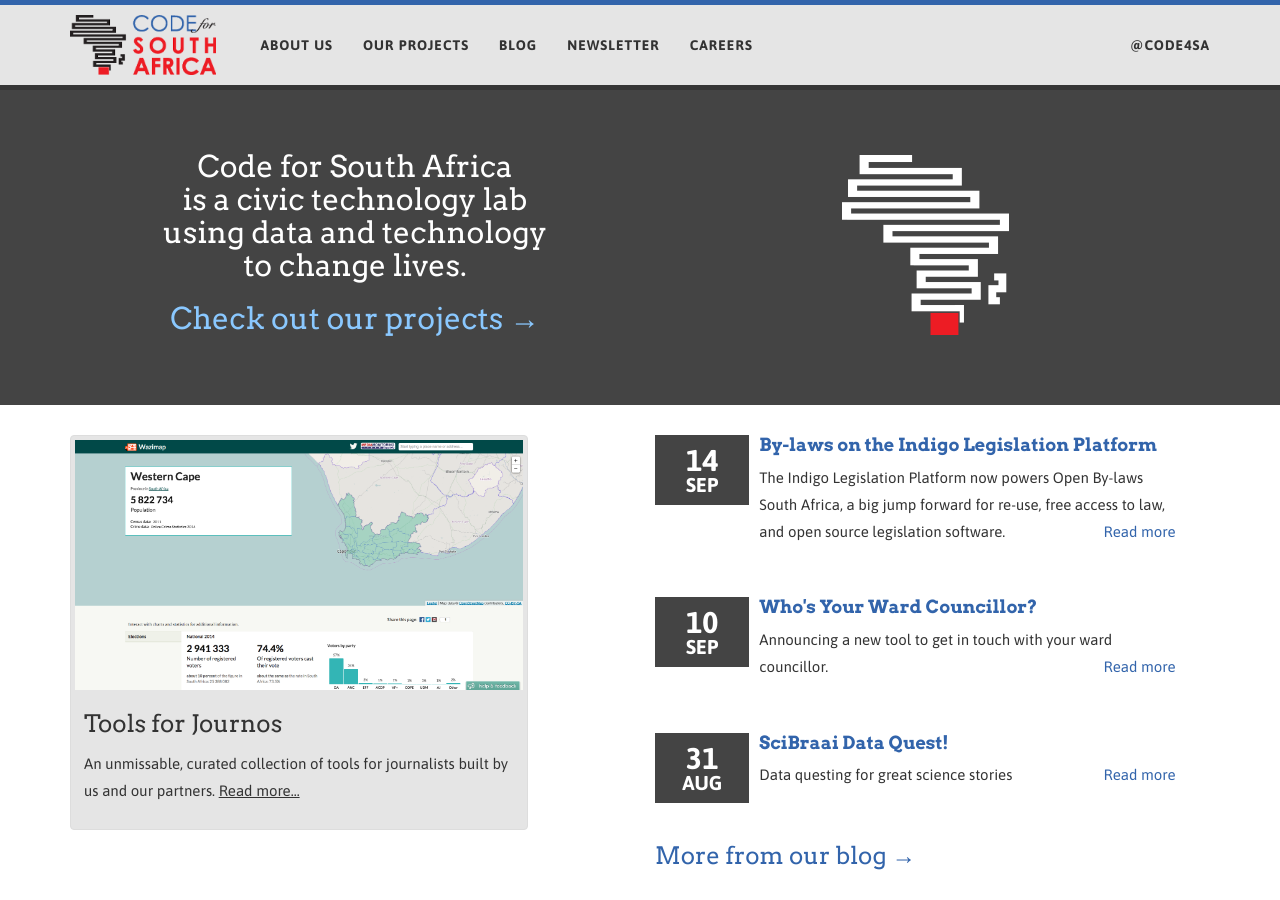
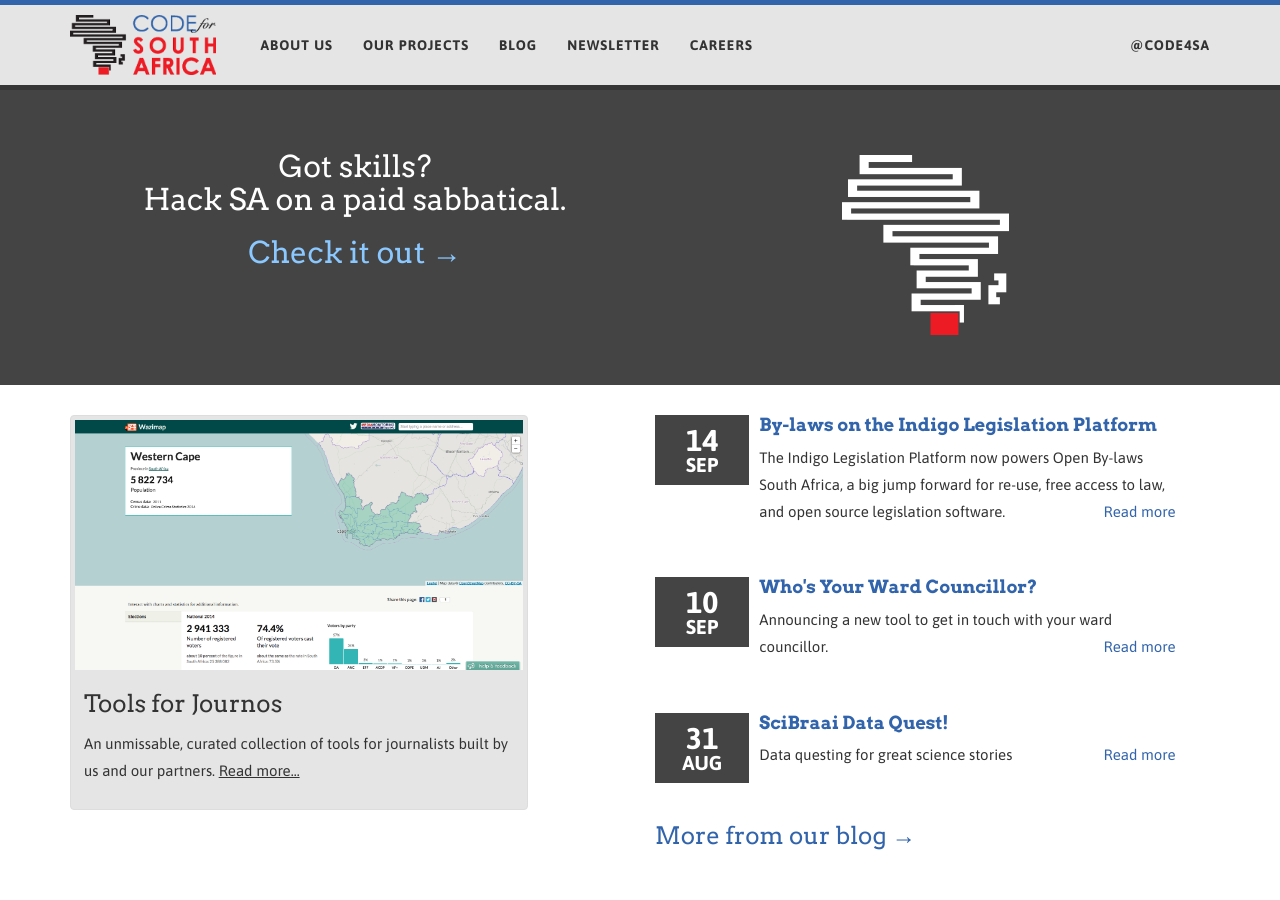
Before and after one commit to Code4SA/old-code4sa.github.io, a Jekyll site: the page built from index.html, in a window 1280 px wide and 900 px high. Built offline with Jekyll 4.4.1, drawn with Linux system fonts in a browser that asks for light colours; Markdown is read by kramdown in place of the engine named in the settings.

Commit message:
Change call to action

```diff
--- a/index.html
+++ b/index.html
@@ -7,11 +7,8 @@
 
   <div class="container">
     <div class="col-sm-6">
-      <h2>Code for South Africa <br>
-          is a civic technology lab <br>
-          using data and technology <br>
-          to change lives.</h2>
-      <h2><a href="projects.html">Check out our projects →</a></h2>
+          <h2>Got skills? <br> Hack SA on a paid sabbatical.</h2>
+      <h2><a href="careers.html#developer">Check it out →</a></h2>
     </div>
     <div class="col-sm-6 hidden-xs">
       <img src="img/badge_dark_grey.png">
```
